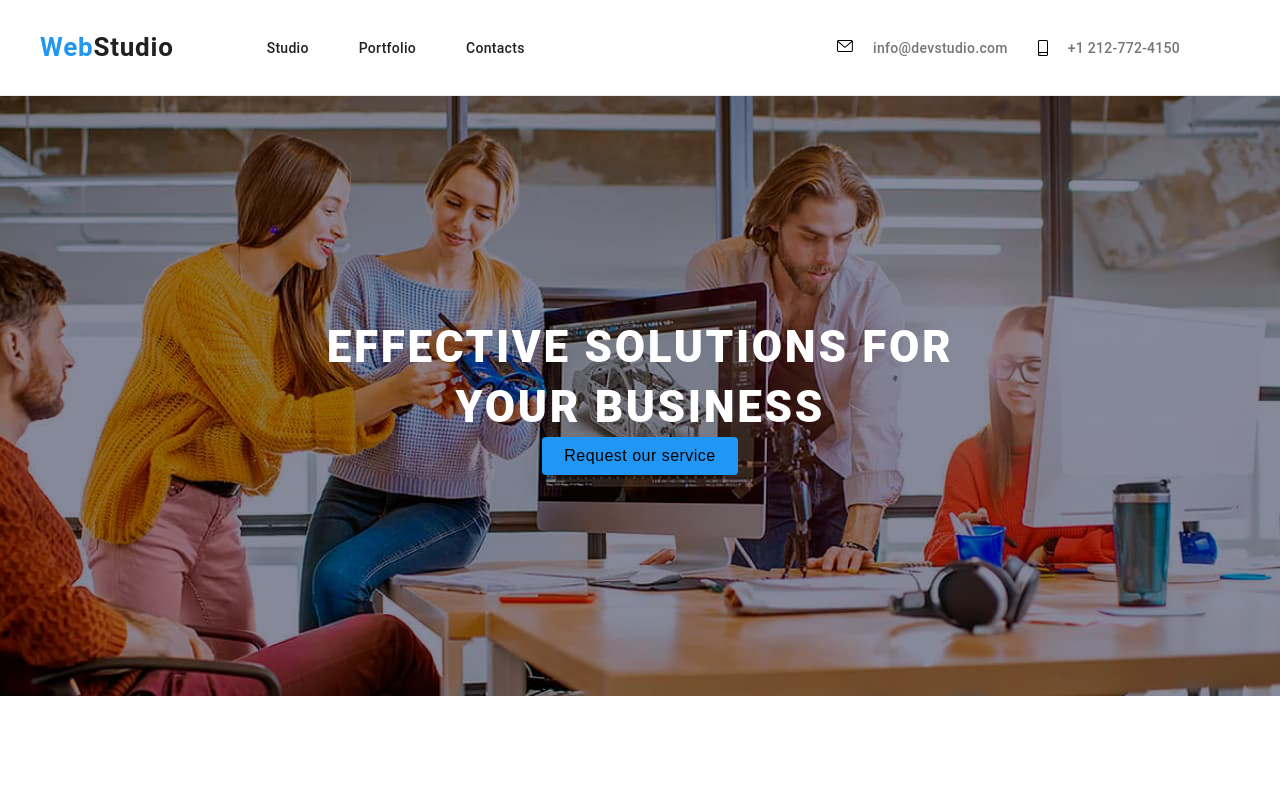
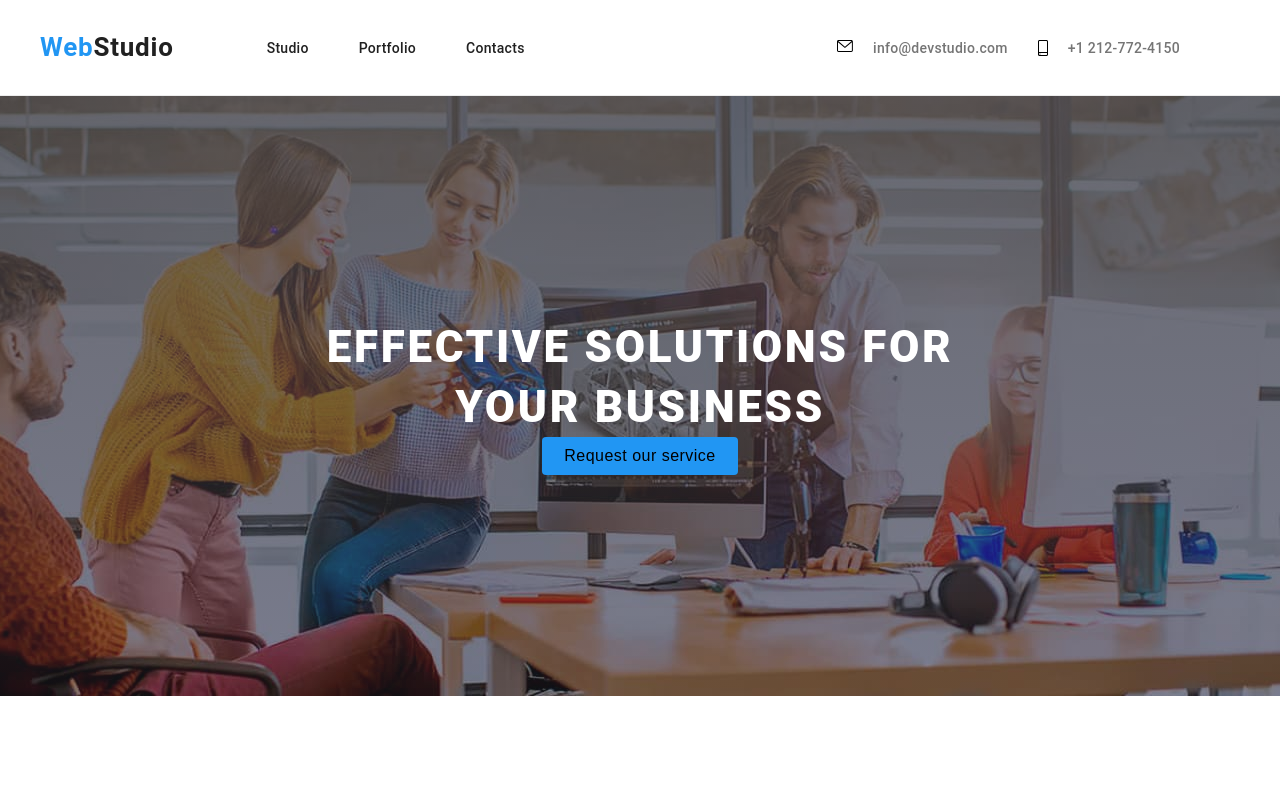
Before and after one commit to Liviu005/goit-markup-hw-04, a plain HTML site: page index.html in a window 1280 px wide. Shown: the top 787 px of the page. Drawn offline with Linux system fonts and the light colour scheme.

Commit message:
Update styles.css

```diff
--- a/css/styles.css
+++ b/css/styles.css
@@ -267,6 +267,7 @@ body{
     background-color: #2F303A;
     background: linear-gradient(rgba(47, 48, 58, 0.7), rgba(47, 48, 58, 0.2)), url(../images/background-for-studio.jpg));
     background: url(../images/background-for-studio.jpg);
+    background: linear-gradient(rgba(90, 90, 94, 0.7), rgba(70, 72, 92, 0.2)), url(../images/background-for-studio.jpg);
     background-size: cover;
     background-position: center;
     background-repeat: no-repeat;
```
